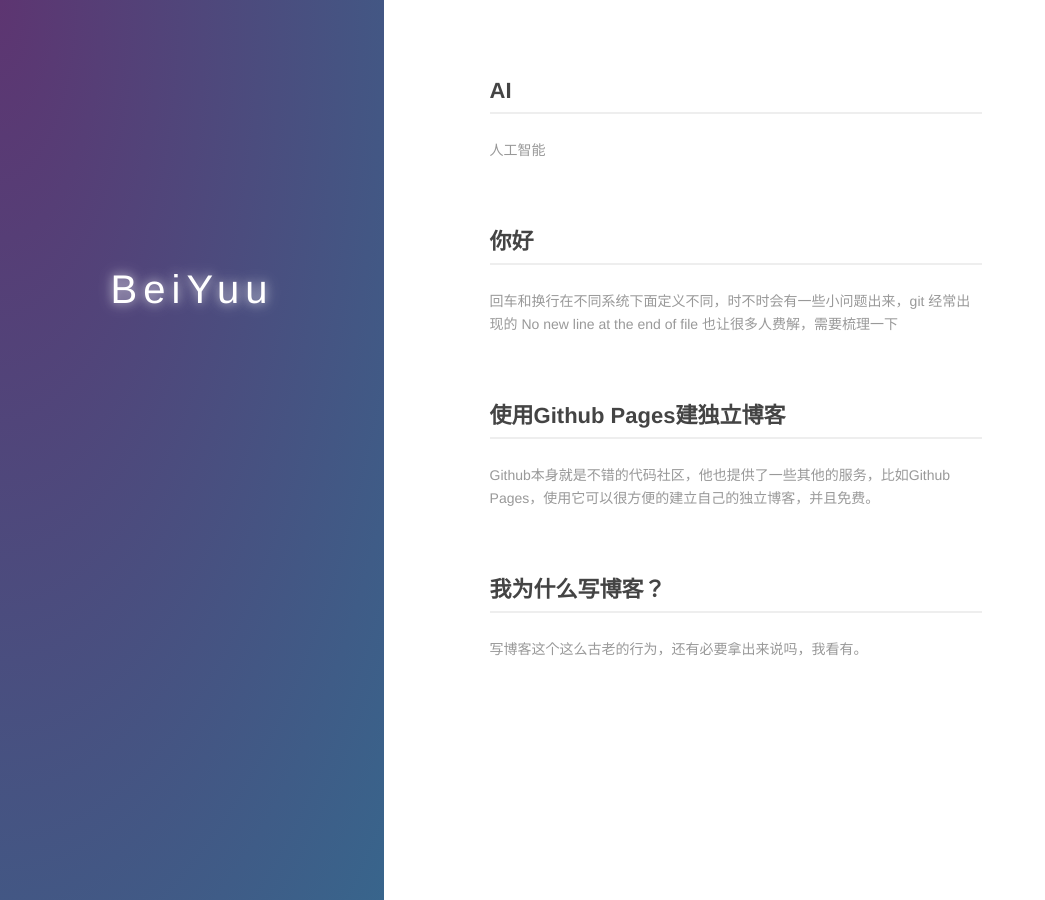
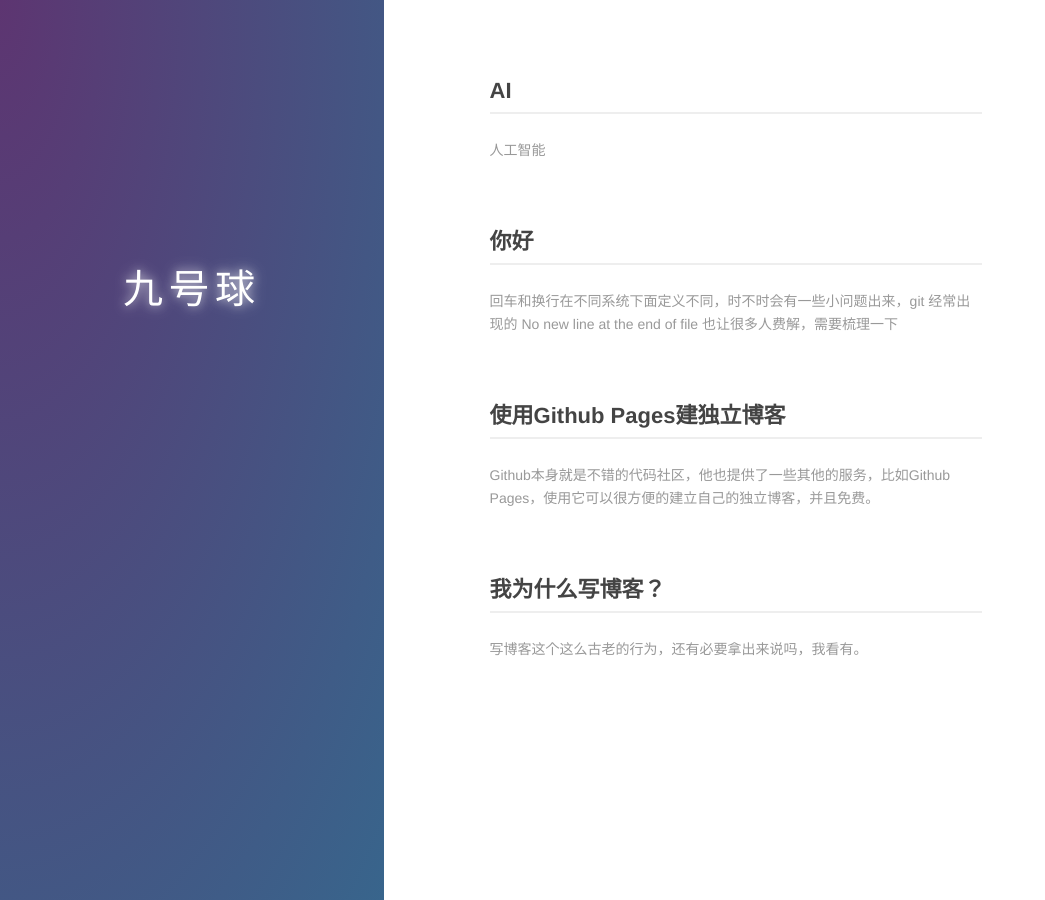
Before and after one commit to NineBall9/NineBall9.github.io, a Jekyll site: the page built from index.md, in a window 1280 px wide. Shown: the whole page, without its empty margins (0-1045 px from the left). Built offline with Jekyll 4.4.1, drawn with Linux system fonts in a browser that asks for light colours.

Commit message:
update to me

```diff
--- a/index.md
+++ b/index.md
@@ -6,10 +6,9 @@ layout: default
   <div class="index-wrapper">
     <div class="aside">
       <div class="info-card">
-        <h1>BeiYuu</h1>
-        <a href="http://weibo.com/beiyuu/" target="_blank"><img src="http://www.weibo.com/favicon.ico" alt="" width="25"/></a>
-        <a href="http://www.douban.com/people/beiyuu/" target="_blank"><img src="http://www.douban.com/favicon.ico" alt="" width="22"/></a>
-        <a href="http://instagram.com/beiyuu/" target="_blank"><img src="http://d36xtkk24g8jdx.cloudfront.net/bluebar/00c6602/images/ico/favicon.ico" alt="" width="22"/></a>
+        <h1>九号球</h1>
+
+
       </div>
       <div id="particles-js"></div>
     </div>
```
